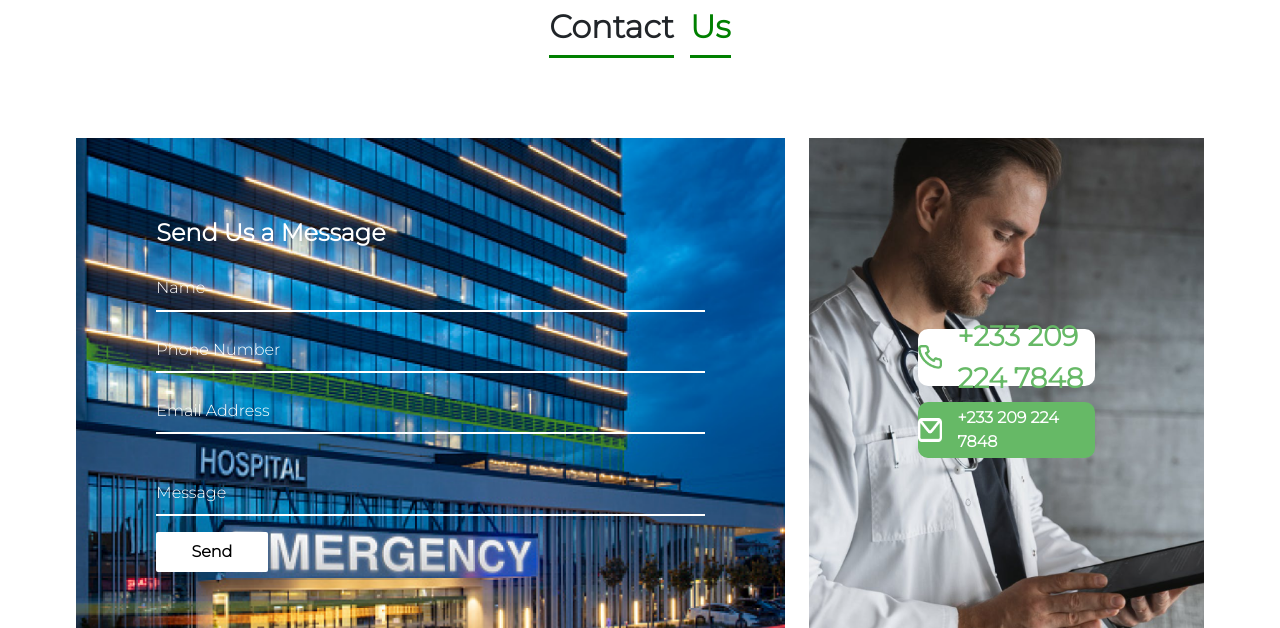
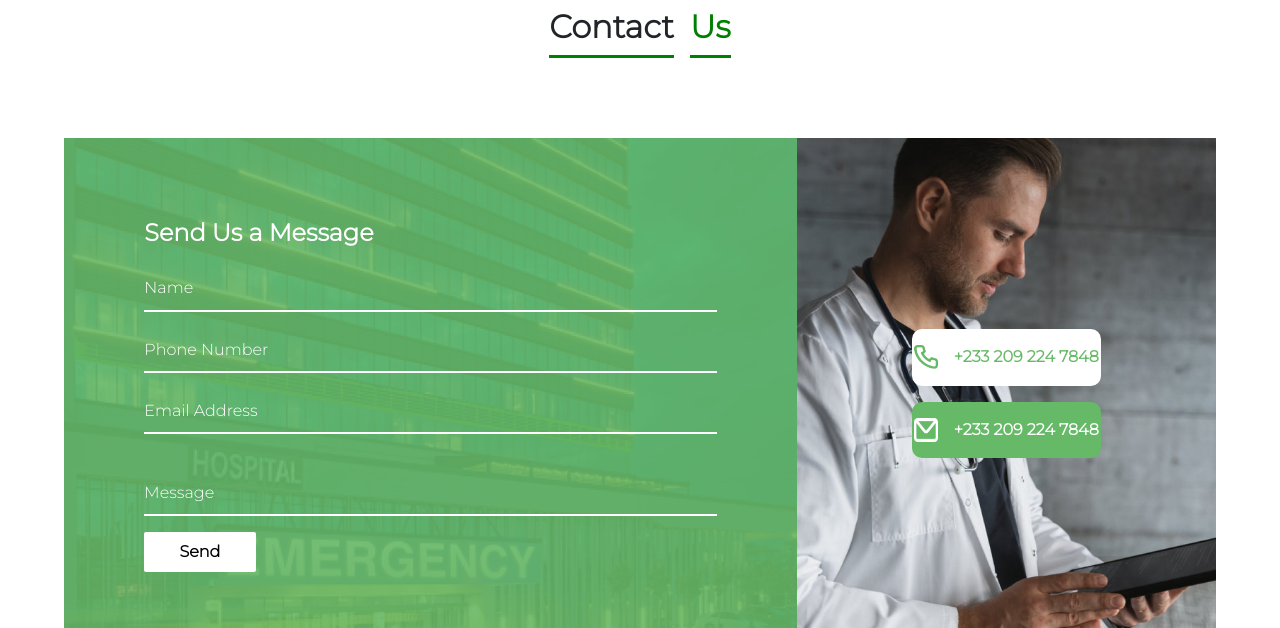
Before and after one commit to Mhira-codes/GREPELON, a website: page GREPELON/index.html in a window 1280 px wide. Shown: the part 2627-3255 px from the top of the page. Drawn offline with nearby package versions, Linux system fonts and the light colour scheme; a web font is replaced by a local one.

Commit message:
minor changes

```diff
--- a/GREPELON/index.html
+++ b/GREPELON/index.html
@@ -505,12 +505,12 @@
         <span>Contact</span>
         <span id="cont-text">us</span>
       </div>
-      <div class="sub-c-container container-fluid">
+      <div class="sub-c-container main-contact">
         <div class="container-fluid">
-          <div class="row  justify-content-center">
+          <div class="row  justify-content-center g-0">
             <div class=" col-md-7 col-sm-12">
               <div class="col1" id="contact-img-1">
-
+               <div class="col-1-overlay"></div>
                 <form action="">
                   <span>Send Us a Message</span>
                   <input type="text" placeholder="Name" />
@@ -531,8 +531,8 @@
                 <div class="data-container">
                   <div class="details">
                     <div class="d-item">
-                      <img src="./images/tel.png" alt=""/>
-                      <span id="tel-text" class="fs-3">+233 209 224 7848</span>
+                      <img src="./images/tel.png" alt="" class="" />
+                      <span id="tel-text" >+233 209 224 7848</span>
                     </div>
                   </div>
                   <div class="details" id="email-item">
```
